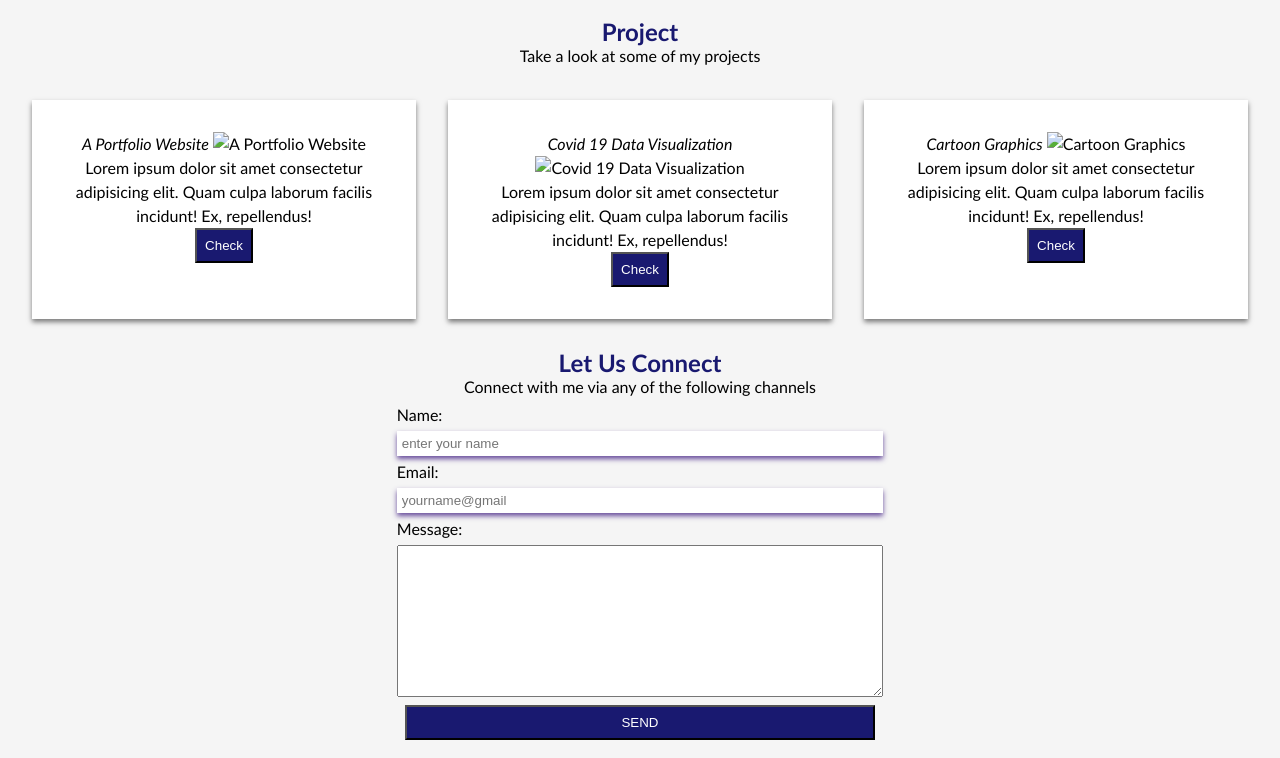
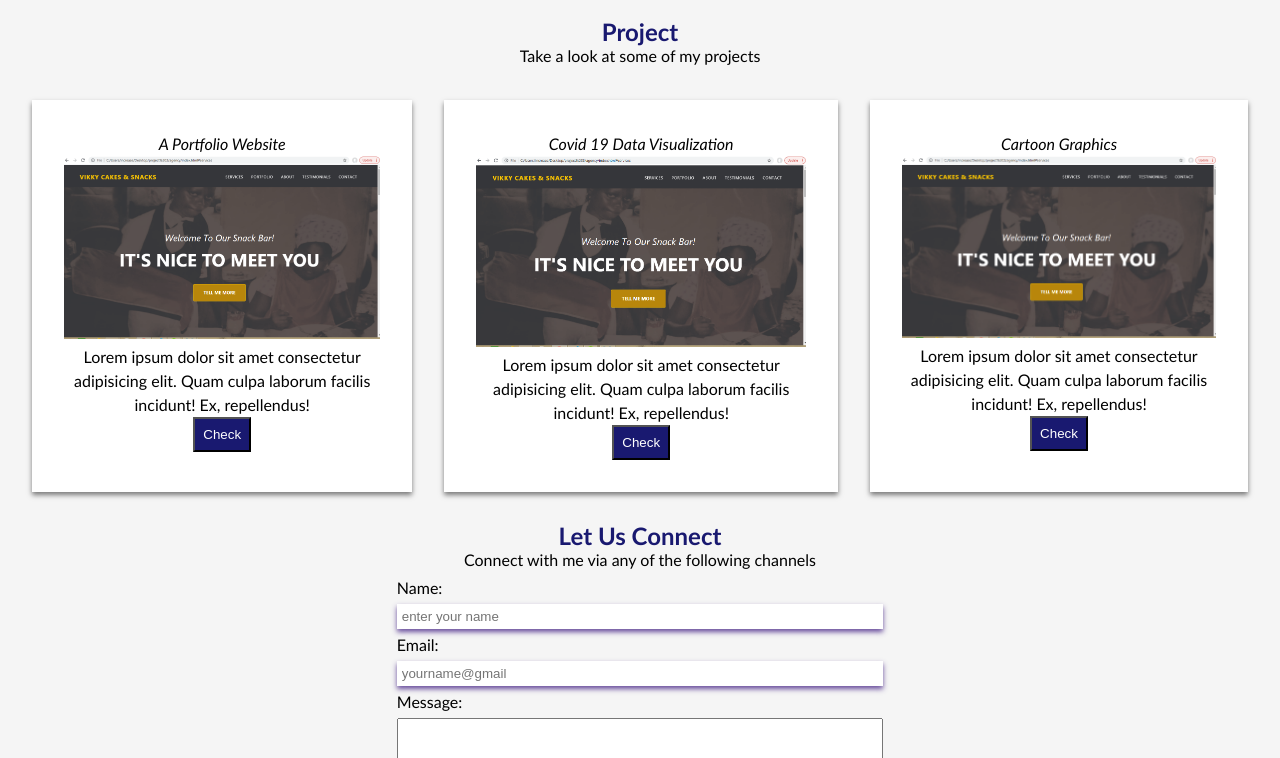
Before and after one commit to comrade70/Portfolio-Website, a plain HTML site: page index.html in a window 1280 px wide. Shown: the part 1060-1818 px from the top of the page. Drawn offline with Linux system fonts and the light colour scheme.

Commit message:
Index file update
Image source renamed since the image is no longer in a folder

```diff
--- a/index.html
+++ b/index.html
@@ -53,21 +53,21 @@
         <div id="project-grid">
             <div class="project">
                 <span>A Portfolio Website</span>
-                <img src="icons/masthead.PNG" alt="A Portfolio Website" class="project-img">
+                <img src="masthead.PNG" alt="A Portfolio Website" class="project-img">
                 <p class="">Lorem ipsum dolor sit amet consectetur adipisicing elit. Quam culpa laborum facilis incidunt! Ex, repellendus!</p>
                 <a class="project-link" href="#"><button type="submit" class="btn">Check</button></a>
             </div>
 
             <div class="project">
                 <span>Covid 19 Data Visualization</span>
-                <img src="icons/masthead.PNG" alt="Covid 19 Data Visualization" class="project-img">
+                <img src="masthead.PNG" alt="Covid 19 Data Visualization" class="project-img">
                 <p class="">Lorem ipsum dolor sit amet consectetur adipisicing elit. Quam culpa laborum facilis incidunt! Ex, repellendus!</p>
                 <a class="project-link" href="#"><button type="submit" class="btn">Check</button></a>
             </div>
 
            <div class="project">
                 <span>Cartoon Graphics</span>
-                <img src="icons/masthead.PNG" alt="Cartoon Graphics" class="project-img">
+                <img src="masthead.PNG" alt="Cartoon Graphics" class="project-img">
                 <p class="">Lorem ipsum dolor sit amet consectetur adipisicing elit. Quam culpa laborum facilis incidunt! Ex, repellendus!</p>
                 <a class="project-link" href="#"><button type="submit" class="btn">Check</button></a>
             </div>
@@ -118,7 +118,7 @@
             </a>
 
             <a
-                href="https://github.com/" target="_blank"
+                href="https://github.com/comrade70" target="_blank"
                 class="social-link">
                 <img src="https://img.icons8.com/ios-glyphs/48/000000/github.png" alt="my gitHub profile"  id="profile-link">
             </a>
```
